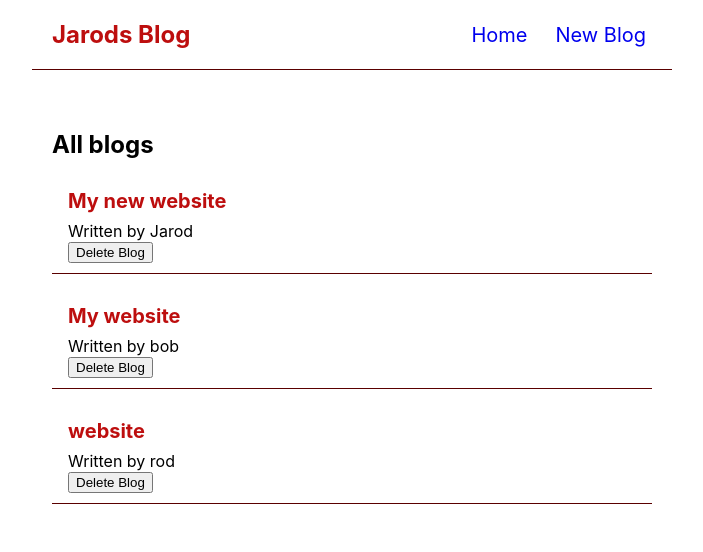
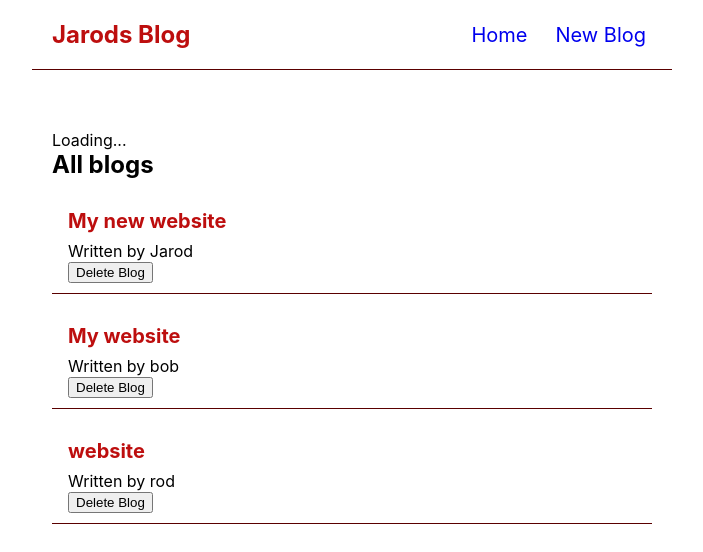
Before and after one commit to jarodGreenbury/Blog, a React (Create React App) app: page / in a window 1280 px wide. Shown: the top 552 px of the page, without its empty margins (288-991 px from the left). Built offline with nearby package versions, Linux system fonts and the light colour scheme.

Commit message:
Update Home.js

```diff
--- a/src/Home.js
+++ b/src/Home.js
@@ -7,6 +7,7 @@ const Home = () => {
         {title: 'My  website', body: 'my blog', author: 'bob', id: 2},
         {title: 'website', body: 'hello ', author: 'rod', id: 3}
     ]);
+    const [isPending, setIsPending]= useState(true);
 
     const handleDelete = (id) =>{
         const newBlogs = blogs.filter(blog => blog.id !== id)
@@ -15,7 +16,7 @@ const Home = () => {
 
     return (
         <div className="home">
-
+            {isPending && <div>Loading... </div>}
             <BlogList blogs = {blogs} title = "All blogs" handleDelete={handleDelete}/>
         </div>
      );
```
